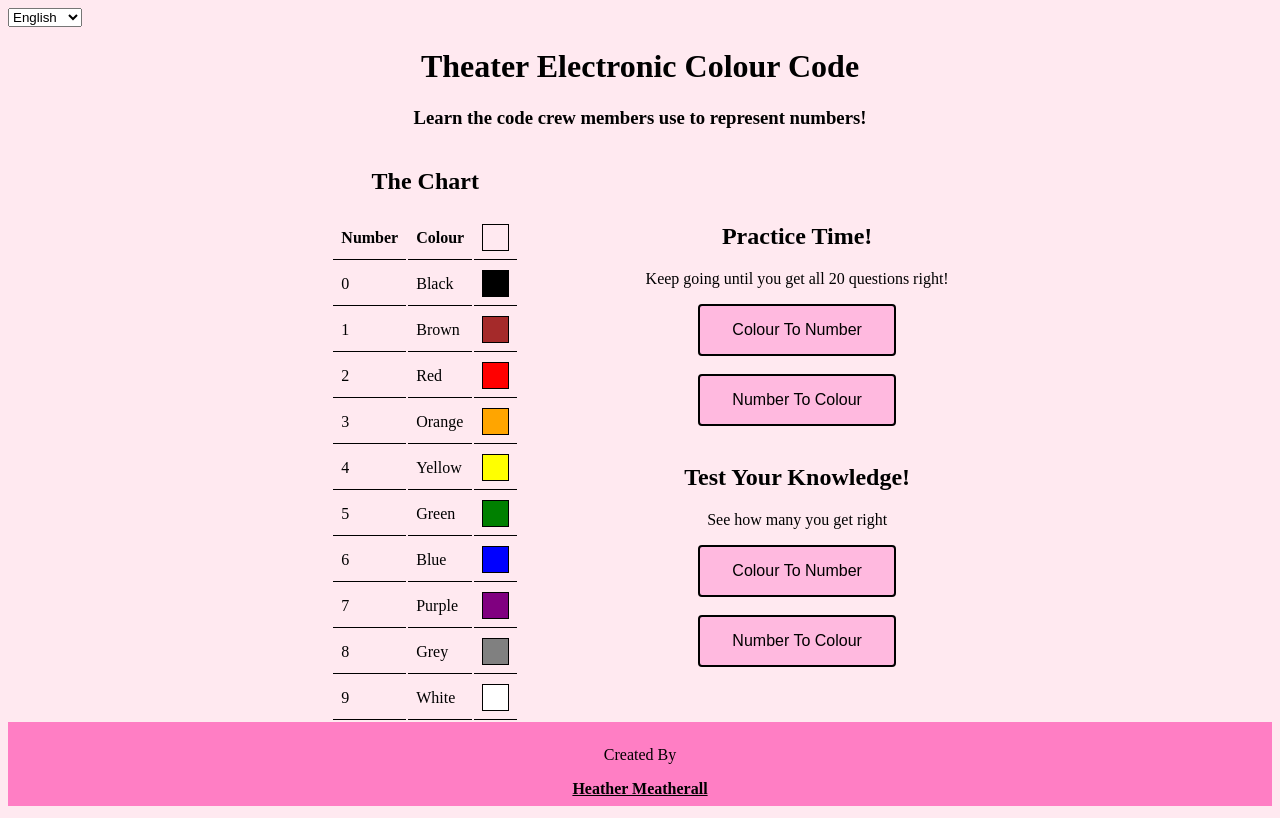
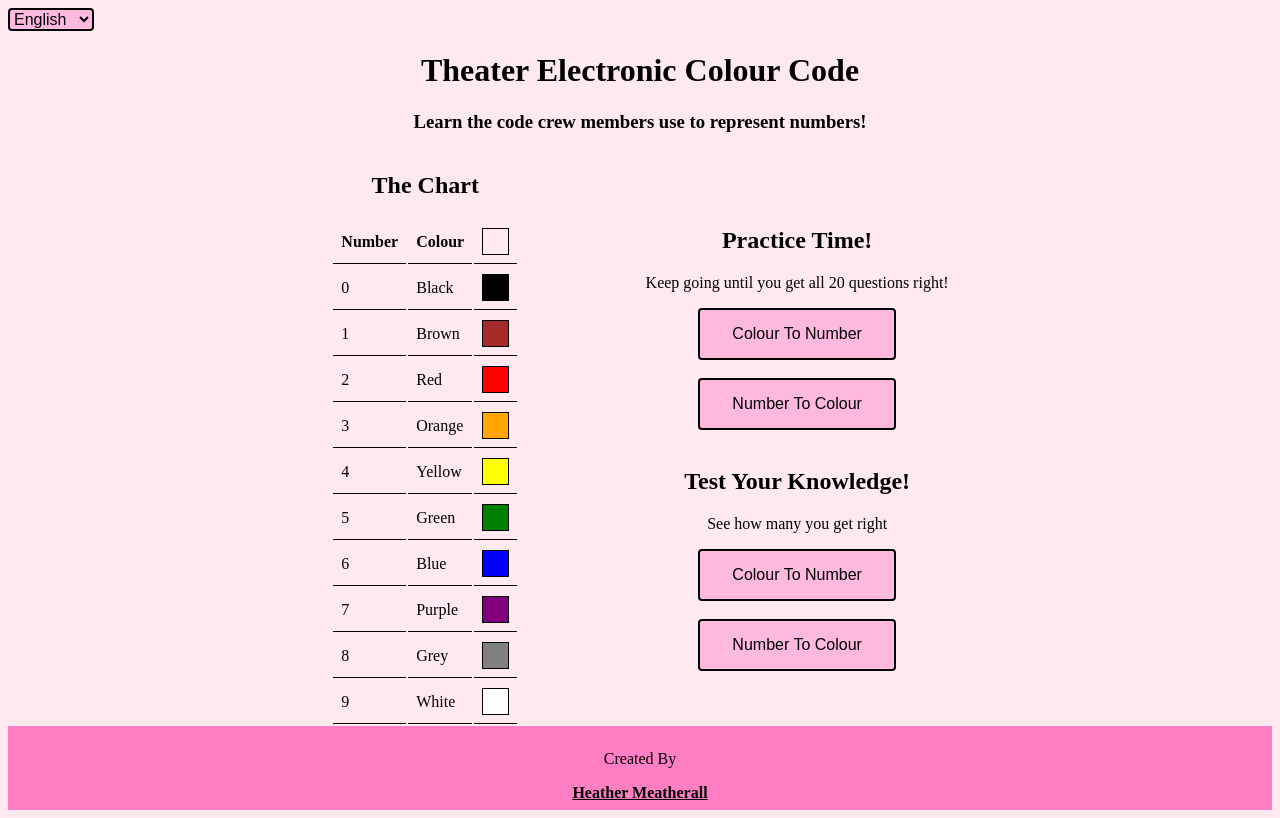
Before and after one commit to Heather-meatherall/ColourCode, a plain HTML site: page index.html in a window 1280 px wide. Drawn offline with Linux system fonts and the light colour scheme.

Commit message:
updated language style

```diff
--- a/style/style.css
+++ b/style/style.css
@@ -87,3 +87,11 @@ footer {
     font-weight: bold;
     text-decoration: underline;
 }
+
+#language-switcher {
+    background-color: #FFB9DF;
+    border: solid 2px black;
+    border-radius: 4px;
+    display: inline-block;
+    font-size: 16px;
+}
```
